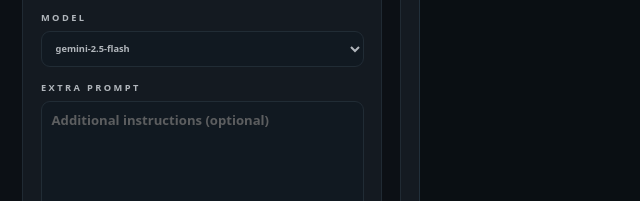
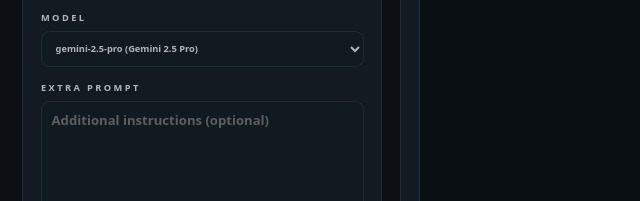
Before and after one commit to renabazinin/simu-generator, a plain HTML site: page index.html in a window 1280 px wide. Shown: the part 275-476 px from the top of the page, 0-640 px from the left. Drawn offline with Linux system fonts and the light colour scheme.

Commit message:
Update index.html

```diff
--- a/index.html
+++ b/index.html
@@ -74,9 +74,13 @@
       </label>
       <label>Model
         <select id="model">
-          <option value="gemini-2.5-flash" selected>gemini-2.5-flash</option>
-          <option value="gemini-1.5-pro-latest">gemini-1.5-pro-latest</option>
-          <option value="gemini-1.5-flash">gemini-1.5-flash</option>
+          <option value="gemini-3-pro">gemini-3-pro (Gemini 3 Pro)</option>
+          <option value="gemini-2.5-pro" selected>gemini-2.5-pro (Gemini 2.5 Pro)</option>
+          <option value="gemini-2.5-flash">gemini-2.5-flash (Gemini 2.5 Flash)</option>
+          <option value="gemini-2.5-flash-lite">gemini-2.5-flash-lite (Gemini 2.5 Flash-Lite)</option>
+          <option value="gemini-2.0-flash">gemini-2.0-flash (Gemini 2.0 Flash)</option>
+          <option value="gemini-2.0-flash-lite">gemini-2.0-flash-lite (Gemini 2.0 Flash-Lite)</option>
+          <option value="gemini-1.5-flash">gemini-1.5-flash (legacy fallback)</option>
         </select>
       </label>
       <label>Extra Prompt
@@ -217,17 +221,31 @@ Generate the complete valid \`index.html\` implementing all of the above.
     }
 
     const MODEL_ALIASES = {
-      'gemini-2.5-pro':'gemini-1.5-pro-latest',
-      'gemini-2.5-pro-latest':'gemini-1.5-pro-latest',
-      'gemini-pro':'gemini-1.5-pro-latest',
-      'gemini-pro-latest':'gemini-1.5-pro-latest'
+      // Map older or ambiguous names to current model identifiers
+      'gemini-pro':'gemini-2.5-pro',
+      'gemini-pro-latest':'gemini-2.5-pro',
+      'gemini-2.5-pro-latest':'gemini-2.5-pro',
+      'gemini-1.5-pro-latest':'gemini-2.5-pro'
     };
     const KNOWN_MODELS = new Set([
+      'gemini-3-pro',
+      'gemini-2.5-pro',
       'gemini-2.5-flash',
-      'gemini-1.5-pro-latest',
+      'gemini-2.5-flash-lite',
+      'gemini-2.0-flash',
+      'gemini-2.0-flash-lite',
       'gemini-1.5-flash'
     ]);
-    const FALLBACK_CHAIN = ['gemini-2.5-flash','gemini-1.5-pro-latest','gemini-1.5-flash'];
+    // Preferred fallback order (most capable / preferred first)
+    const FALLBACK_CHAIN = [
+      'gemini-3-pro',
+      'gemini-2.5-pro',
+      'gemini-2.5-flash',
+      'gemini-2.5-flash-lite',
+      'gemini-2.0-flash',
+      'gemini-2.0-flash-lite',
+      'gemini-1.5-flash'
+    ];
 
     function normalizeModel(m) {
       if (MODEL_ALIASES[m]) {
```
